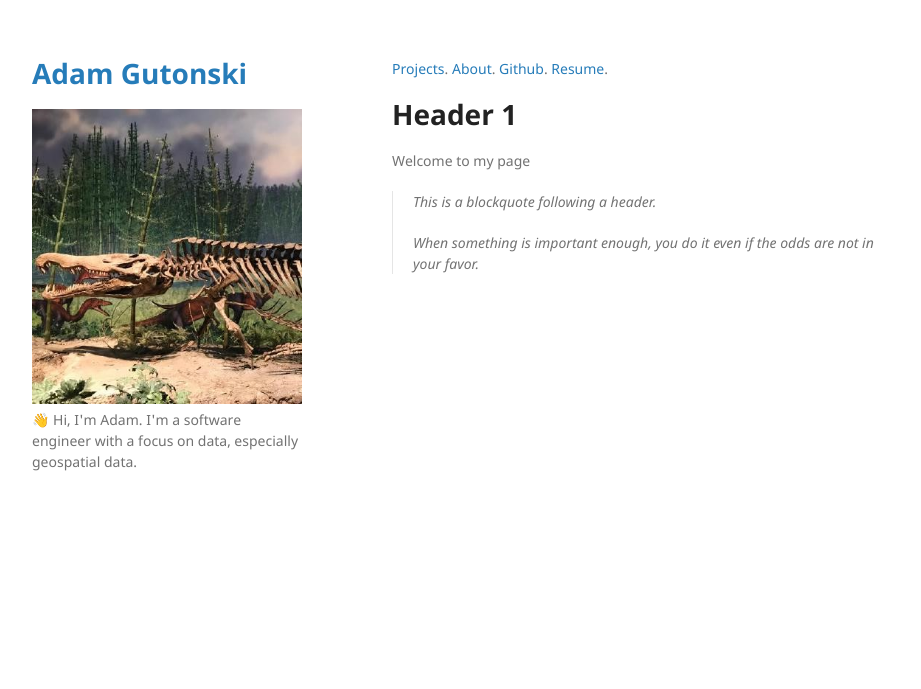
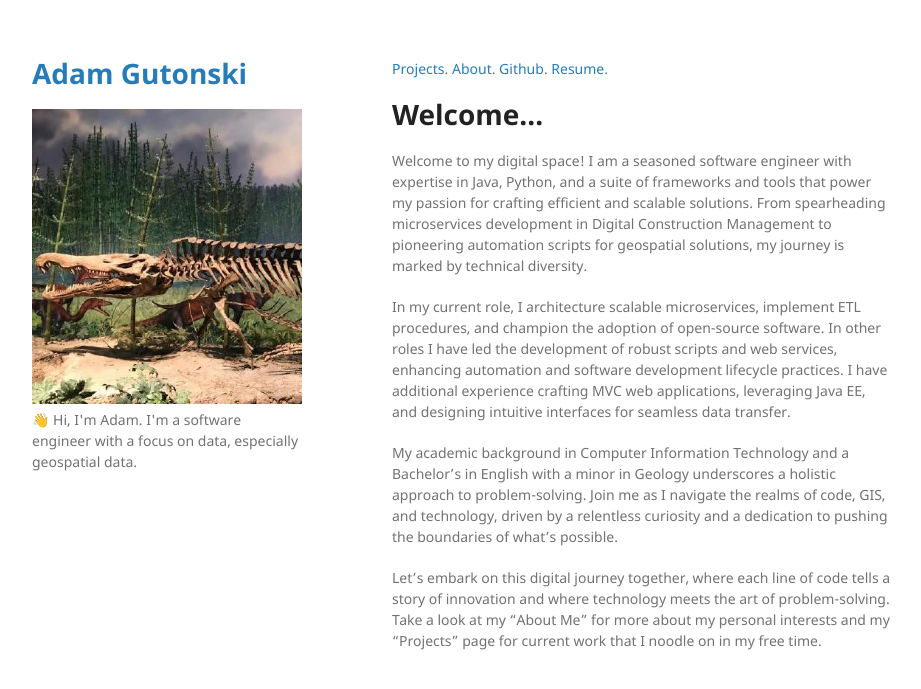
Before and after one commit to adamgutons/portfolio, a Jekyll site: the page built from index.md, in a window 1280 px wide. Shown: the top 689 px of the page, without its empty margins (178-1099 px from the left). Built offline with Jekyll 4.4.1, drawn with Linux system fonts in a browser that asks for light colours.

Commit message:
update index.md text and .gitignore

```diff
--- a/index.md
+++ b/index.md
@@ -8,10 +8,22 @@ layout: default
 [Resume](./assets/resume/resume.pdf){:target="_blank"}.
 
 
-# Header 1
+# Welcome...
 
-Welcome to my page
+Welcome to my digital space! I am a seasoned software engineer with expertise in Java, Python, and a suite of frameworks
+and tools that power my passion for crafting efficient and scalable solutions. From spearheading microservices
+development in Digital Construction Management to pioneering automation scripts for geospatial solutions, my journey is
+marked by technical diversity.
 
-> This is a blockquote following a header.
->
-> When something is important enough, you do it even if the odds are not in your favor.
+In my current role, I architecture scalable microservices, implement ETL procedures, and champion the
+adoption of open-source software. In other roles I have led the development of robust scripts and web services,
+enhancing automation and software development lifecycle practices. I have additional experience crafting
+MVC web applications, leveraging Java EE, and designing intuitive interfaces for seamless data transfer.
+
+My academic background in Computer Information Technology and a Bachelor's in English with a minor in Geology
+underscores a holistic approach to problem-solving. Join me as I navigate the realms of code, GIS, and technology,
+driven by a relentless curiosity and a dedication to pushing the boundaries of what's possible.
+
+Let's embark on this digital journey together, where each line of code tells a story of innovation and where technology
+meets the art of problem-solving.  Take a look at my "About Me" for more about my personal interests and my "Projects"
+page for current work that I noodle on in my free time.
```
Also changed, not shown: 1 other file.
